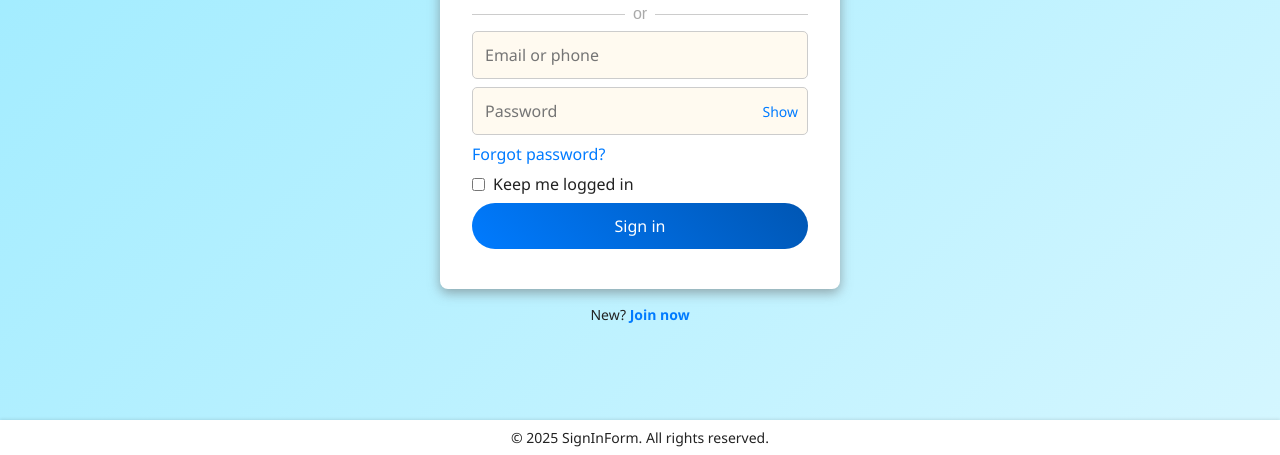
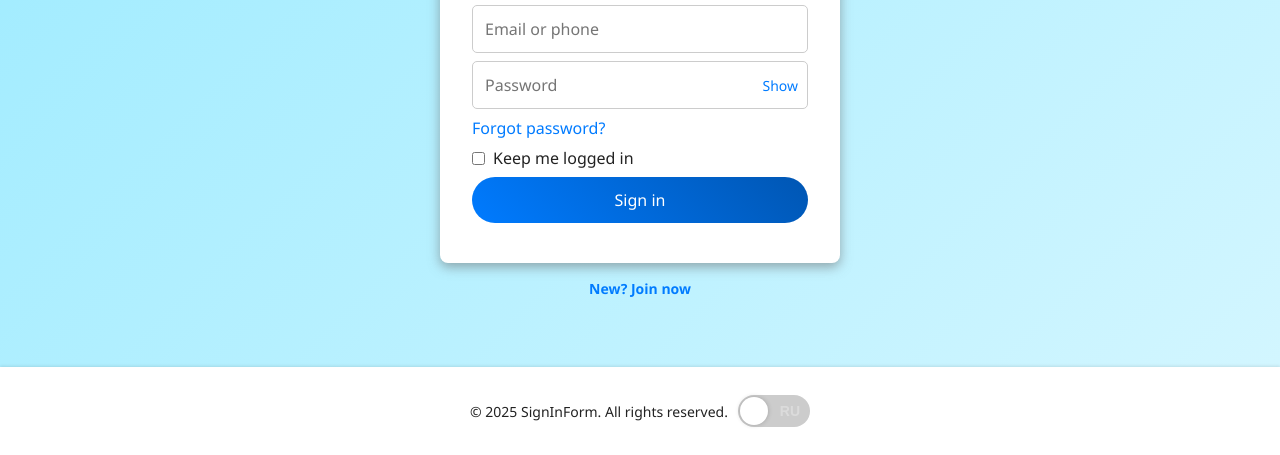
Before and after one commit to Schukin-Slava/web_form_project, a plain HTML site: page native/index.html in a window 1280 px wide. Shown: the part 345-800 px from the top of the page. Drawn offline with Linux system fonts and the light colour scheme.

Commit message:
feat(languge-conrol): реализован переключатель языка и перевод интерфейса (en/ru) - Добавлен toggle-переключатель языка (en/ru) - Реализован механизм перевода текста элементов формы - Сохраняется выбранный язык в localStorage - Обновляется текст сообщений об ошибках в соответствии с языком - Центрировано сообщение об ошибке/успехе внутри формы

```diff
--- a/native/index.html
+++ b/native/index.html
@@ -22,10 +22,10 @@
 
             <section class="social-login">
                 <button type="button" class="social-button" aria-label="Continue with Google">
-                    <span class="social-content">
+                    <span id="googleIn" class="social-content">
                         <img src="google_ico.png" alt="" width="20" height="20" />
                         Continue with Google
-                    </span>
+                     </span>
                 </button>
                 <button type="button" class="social-button" aria-label="Sign in with Apple">
                     <span class="social-content">
@@ -37,12 +37,11 @@
 
             <div class="divider"><span>or</span></div>
 
-            <input type="text" id="email" name="email" required placeholder="Email or phone" aria-required="true" />
+            <input type="text" id="email" name="email" placeholder="Email or phone" aria-required="true" />
 
             <div class="password-wrapper">
-                <input type="password" id="password" name="password" required placeholder="Password"
-                    aria-required="true" />
-                <button type="button" id="toggle-password" aria-label="Show password">Show</button>
+              <input type="password" id="password" name="password" placeholder="Password" aria-required="true" />
+              <button type="button" id="toggle-password" aria-label="Show password">Show</button>
             </div>
 
             <p><a href="#" id="forgot-password">Forgot password?</a></p>
@@ -58,14 +57,25 @@
         </form>
 
         <p class="register-message">
-            New? <a href="#" class="join-link">Join now</a>
+            <a href="#" class="join-link">New? Join now</a>
         </p>
     </main>
 
     <footer>
-        <p>© 2025 SignInForm. All rights reserved.</p>
+        <div class="footer-row">
+            <p id="footer-text">© 2025 SignInForm. All rights reserved.</p>
+
+            <label for="language-toggle" class="switch">
+                <input type="checkbox" id="language-toggle" />
+                <span class="toggle-slider">
+                    <span class="lang-text lang-en">EN</span>
+                    <span class="lang-text lang-ru">RU</span>
+                </span>
+            </label>
+        </div>
     </footer>
 
+    <script src="translations.js"></script>
     <script src="script.js" defer></script>
 </body>
 
--- a/native/script.js
+++ b/native/script.js
@@ -1,5 +1,9 @@
 const VALID_EMAIL = "user@example.com";
 const VALID_PASSWORD = "12345678";
+
+
+let currentLang = localStorage.getItem("language") || "en";
+let currentMessageKey = null;
 
 // --- Получение элементов ---
 const form = document.getElementById("login-form");
@@ -15,24 +19,30 @@ form.addEventListener("submit", (e) => {
     const email = emailInput.value.trim();
     const password = passwordInput.value.trim();
 
+    if (!email || !password) {
+        showMessage("fillAllFields");
+        shakeForm();
+        return;
+    }
+
     if (!isValidEmailOrPhone(email)) {
-        showMessage("Введите корректный email или телефон");
+        showMessage("invalidEmailPhone");
         shakeForm();
         return;
     }
 
     if (!isValidPassword(password)) {
-        showMessage("Пароль должен быть от 6 до 20 символов без пробелов");
-        shakeForm();
-        return;
+      showMessage("invalidPassword");
+      shakeForm();
+      return;
     }
 
     if (email === VALID_EMAIL && password === VALID_PASSWORD) {
-        saveUserData(email);
-        showMessage("Успешный вход!", "success");
+      saveUserData(email);
+      showMessage("loginSuccess", "success");
     } else {
-        showMessage("Неверный логин или пароль");
-        shakeForm();
+      showMessage("loginFail");
+      shakeForm();
     }
 });
 
@@ -52,10 +62,11 @@ const isValidPassword = (pwd) => {
 };
 
 // --- Отображение сообщения ---
-const showMessage = (text, type = "error") => {
-    message.textContent = text;
+const showMessage = (key, type = "error") => {
+    currentMessageKey = key;
+    message.textContent = translations[currentLang][key];
     message.style.color = type === "success" ? "green" : "red";
-};
+  };
 
 // --- Отображение анимации тряски формы ---
 const shakeForm = () => {
@@ -75,7 +86,6 @@ form.addEventListener("animationend", () => {
 // --- Сохранение данных ---
 function saveUserData(email) {
     localStorage.setItem("lastLogin", JSON.stringify({ email }));
-    // Можно использовать sessionStorage, если нужна временность
 }
 
 // --- Показ или скрытие пароля ---
@@ -84,3 +94,80 @@ togglePasswordBtn.addEventListener("click", () => {
     passwordInput.type = isHidden ? "text" : "password";
     togglePasswordBtn.textContent = isHidden ? "Hide" : "Show";
 });
+
+// Элементы для перевода
+const elementsToTranslate = {
+    welcome: document.querySelector(".header-title"),
+    signIn: document.getElementById("form-title"),
+    continueWithGoogle: document.querySelector('button[aria-label="Continue with Google"] .social-content'),
+    signInWithApple: document.querySelector('button[aria-label="Sign in with Apple"] .social-content'),
+    or: document.querySelector(".divider span"),
+    emailOrPhone: document.getElementById("email"),
+    password: document.getElementById("password"),
+    forgotPassword: document.getElementById("forgot-password"),
+    keepLoggedInLabel: document.querySelector('label[for="remember"]'),
+    signInButton: document.getElementById("login-button"),
+    registerMessage: document.querySelector(".register-message a"),
+    togglePasswordBtn: document.getElementById("toggle-password"),
+    footer: document.getElementById("footer-text"),
+
+  };
+
+  const languageToggle = document.getElementById("language-toggle");
+
+  function setLanguage(lang) {
+    currentLang = lang;
+    const t = translations[lang];
+
+    elementsToTranslate.welcome.textContent = t.welcome;
+    elementsToTranslate.signIn.textContent = t.signIn;
+    setTextAfterIcon(elementsToTranslate.continueWithGoogle, t.continueWithGoogle);
+    setTextAfterIcon(elementsToTranslate.signInWithApple, t.signInWithApple);
+    elementsToTranslate.or.textContent = t.or;
+    elementsToTranslate.emailOrPhone.placeholder = t.emailOrPhone;
+    elementsToTranslate.password.placeholder = t.password;
+    elementsToTranslate.forgotPassword.textContent = t.forgotPassword;
+    elementsToTranslate.keepLoggedInLabel.textContent = t.keepLoggedIn;
+    elementsToTranslate.signInButton.textContent = t.signInButton;
+    elementsToTranslate.registerMessage.textContent = t.newJoin;
+    elementsToTranslate.togglePasswordBtn.textContent = elementsToTranslate.togglePasswordBtn.textContent === translations.en.show ? t.show : t.hide;
+    elementsToTranslate.footer.textContent = t.footer;
+
+    if (currentMessageKey) {
+        message.textContent = t[currentMessageKey];
+        message.style.color = message.style.color;
+    }
+
+  }
+
+  function setTextAfterIcon(spanElement, text) {
+    const img = spanElement.querySelector('img');
+    while (img.nextSibling) {
+      spanElement.removeChild(img.nextSibling);
+    }
+    spanElement.appendChild(document.createTextNode(' ' + text));
+  }
+
+  // Сохраняем выбор пользователя
+  function saveLanguage(lang) {
+    localStorage.setItem("language", lang);
+  }
+
+  // Загружаем язык из localStorage или по умолчанию
+  function loadLanguage() {
+    currentLang = localStorage.getItem("language") || "en";
+    languageToggle.checked = currentLang === "ru";
+    setLanguage(currentLang);
+  }
+
+  // Обработчик переключения
+  languageToggle.addEventListener("change", () => {
+    currentLang = languageToggle.checked ? "ru" : "en";
+    setLanguage(currentLang);
+    saveLanguage(currentLang);
+  });
+
+  // Инициализация при загрузке страницы
+  window.addEventListener("load", () => {
+    loadLanguage();
+  });
--- a/native/styles.css
+++ b/native/styles.css
@@ -1,11 +1,9 @@
-/* Reset and global box-sizing */
 * {
     box-sizing: border-box;
     margin: 0;
     padding: 0;
 }
 
-/* Override all text styles */
 body,
 h1,
 h2,
@@ -36,6 +34,7 @@ body {
         min-height: 100vh;
 
 }
+
 @keyframes gradientShift {
     0% {
         background-position: 0% 50%;
@@ -64,7 +63,6 @@ header {
     position: relative;
 }
 
-
 .spinner {
     width: 40px;
     height: 40px;
@@ -90,7 +88,6 @@ header {
         transform: rotate(360deg);
     }
 }
-
 
 footer {
     background-color: #ffffff;
@@ -132,6 +129,7 @@ form.no-animation {
 form.shake {
     animation: shake 0.5s ease;
 }
+
 @keyframes floatIn {
     0% {
         transform: scale(0.95);
@@ -237,9 +235,9 @@ input:focus {
 }
 
 input.error {
+
     border-color: red;
 }
-
 
 .password-wrapper {
     position: relative;
@@ -296,6 +294,14 @@ input.error {
     text-decoration: underline;
 }
 
+#message {
+    text-align: center;
+    font-size: 16px;
+    font-weight: bold;
+    transition: color 0.3s ease;
+}
+
+
 .register-message {
     text-align: center;
     font-size: 14px;
@@ -312,12 +318,10 @@ input.error {
     text-decoration: underline;
 }
 
-/* Attribute selector for autofill warning or custom behavior */
 input[required] {
     background-color: #fffaf0;
 }
 
-/* Media Queries for adaptive design */
 @media (max-width: 768px) {
     form {
         padding: 24px;
@@ -343,3 +347,99 @@ input[required] {
         font-size: 14px;
     }
 }
+
+
+.footer-row {
+    display: flex;
+    align-items: center;
+    gap: 10px;
+    justify-content: center;
+    padding: 20px 0;
+}
+
+
+.language-switcher {
+    display: flex;
+    justify-content: center;
+    align-items: center;
+    margin-top: 12px;
+    gap: 12px;
+}
+
+.switch {
+    position: relative;
+    display: inline-block;
+    width: 72px;
+    height: 32px;
+    cursor: pointer;
+    user-select: none;
+}
+
+.switch input {
+    opacity: 0;
+    width: 0;
+    height: 0;
+    position: absolute;
+}
+
+.toggle-slider {
+    position: relative;
+    background-color: #ccc;
+    border-radius: 16px;
+    height: 100%;
+    transition: background-color 0.3s ease;
+    display: flex;
+    align-items: center;
+    justify-content: space-between;
+    padding: 0 6px;
+    box-sizing: border-box;
+    font-weight: bold;
+    color: white;
+    font-family: Arial, sans-serif;
+    font-size: 14px;
+    user-select: none;
+}
+
+/* Круг переключателя */
+.toggle-slider::before {
+    content: "";
+    position: absolute;
+    height: 28px;
+    width: 28px;
+    left: 2px;
+    top: 2px;
+    background-color: white;
+    border-radius: 50%;
+    transition: transform 0.3s ease;
+    box-shadow: 0 0 5px rgba(0, 0, 0, 0.2);
+    z-index: 2;
+}
+
+/* Цвет активного фона */
+.switch input:checked+.toggle-slider {
+    background-color: #007bff;
+}
+
+/* Сдвиг круга вправо */
+.switch input:checked+.toggle-slider::before {
+    transform: translateX(40px);
+}
+
+.lang-text {
+    position: relative;
+    z-index: 1;
+    width: 28px;
+    text-align: center;
+    pointer-events: none;
+    user-select: none;
+    color: white;
+    transition: opacity 0.3s ease;
+}
+
+.switch input:checked+.toggle-slider .lang-en {
+    opacity: 0.3;
+}
+
+.switch input:not(:checked)+.toggle-slider .lang-ru {
+    opacity: 0.3;
+}
--- /dev/null
+++ b/native/translations.js
@@ -0,0 +1,45 @@
+// translations.js
+const translations = {
+    en: {
+      welcome: "Welcome",
+      signIn: "Sign in",
+      continueWithGoogle: "Continue with Google",
+      signInWithApple: "Sign in with Apple",
+      or: "or",
+      emailOrPhone: "Email or phone",
+      password: "Password",
+      forgotPassword: "Forgot password?",
+      keepLoggedIn: "Keep me logged in",
+      signInButton: "Sign in",
+      newJoin: "New? Join now",
+      invalidEmailPhone: "Please enter a valid email or phone",
+      invalidPassword: "Password must be 6-20 characters with no spaces",
+      fillAllFields: "Please fill in all fields",
+      loginSuccess: "Successfully signed in!",
+      loginFail: "Incorrect login or password",
+      show: "Show",
+      hide: "Hide",
+      footer: "© 2025 SignInForm. All rights reserved.",
+    },
+    ru: {
+      welcome: "Добро пожаловать",
+      signIn: "Войти",
+      continueWithGoogle: "Продолжить с Google",
+      signInWithApple: "Войти через Apple",
+      or: "или",
+      emailOrPhone: "Email или телефон",
+      password: "Пароль",
+      forgotPassword: "Забыли пароль?",
+      keepLoggedIn: "Оставаться в системе",
+      signInButton: "Войти",
+      newJoin: "Впервые? Регестрируйтесь",
+      invalidEmailPhone: "Введите корректный email или телефон",
+      invalidPassword: "Пароль должен быть от 6 до 20 символов без пробелов",
+      fillAllFields: "Пожалуйста, заполните все поля",
+      loginSuccess: "Успешный вход!",
+      loginFail: "Неверный логин или пароль",
+      show: "Показать",
+      hide: "Скрыть",
+      footer: "© 2025 SignInForm. Все права защищены.",
+    }
+  };
```
